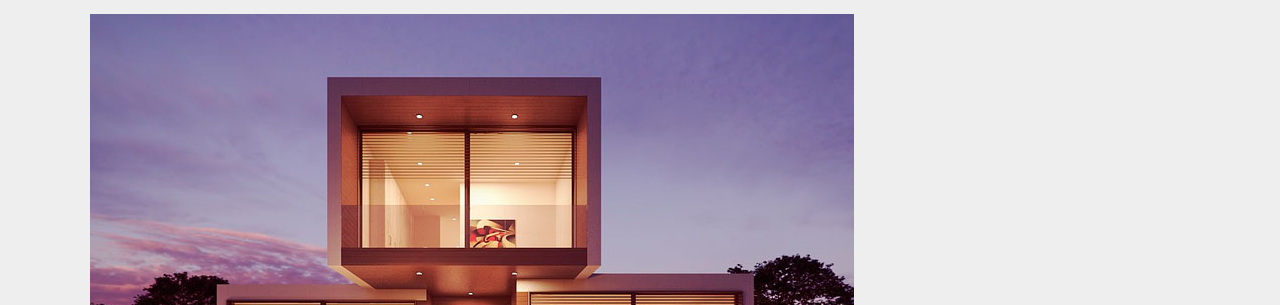
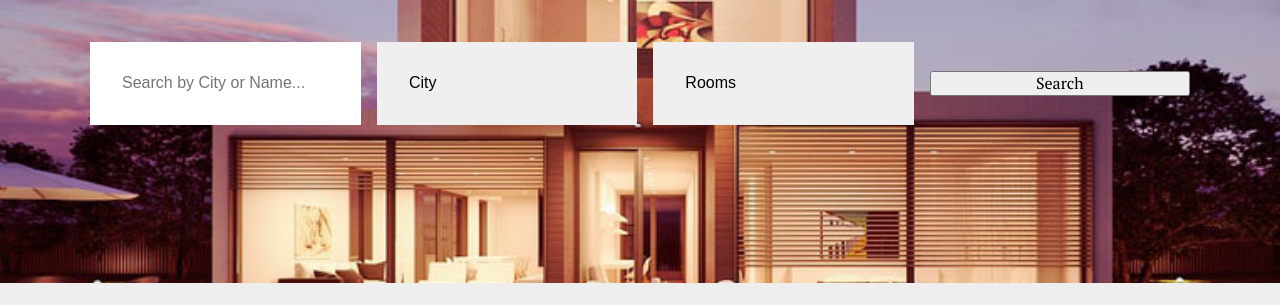
Before and after one commit to Divyarg018/16_building_a_real_estate_website_homepage, a plain HTML site: page index.html in a window 1280 px wide. Shown: the part 248-553 px from the top of the page. Drawn offline with nearby package versions, Linux system fonts and the light colour scheme.

Commit message:
styling the search form

```diff
--- a/css/style.css
+++ b/css/style.css
@@ -80,3 +80,32 @@ h3 {
     text-decoration: none;
     text-align: center;
 }
+.search-form-container {
+    background-image: url(../img/property1.jpg);
+    background-size: cover;
+    background-position: center center;
+    padding: 5rem 0;
+}
+.search-form {
+    height: 15rem;
+    display: grid;
+    grid-template-rows: repeat(4, 1fr);
+    grid-row-gap: 1rem;
+    align-items: center;
+}
+@media (min-width: 768px) {
+    .search-form {
+         grid-template-rows: unset;
+         grid-template-columns: repeat(4, 1fr);
+         grid-column-gap: 1rem;
+    }
+}
+.search-form input[type="text"],
+.search-form select {
+    padding: var(--padding);
+    -webkit-appearance: none;
+    -moz-appearance: none;
+    appearance: none;
+    border: none;
+    font-family: Arial, Helvetica, sans-serif;
+}
```
